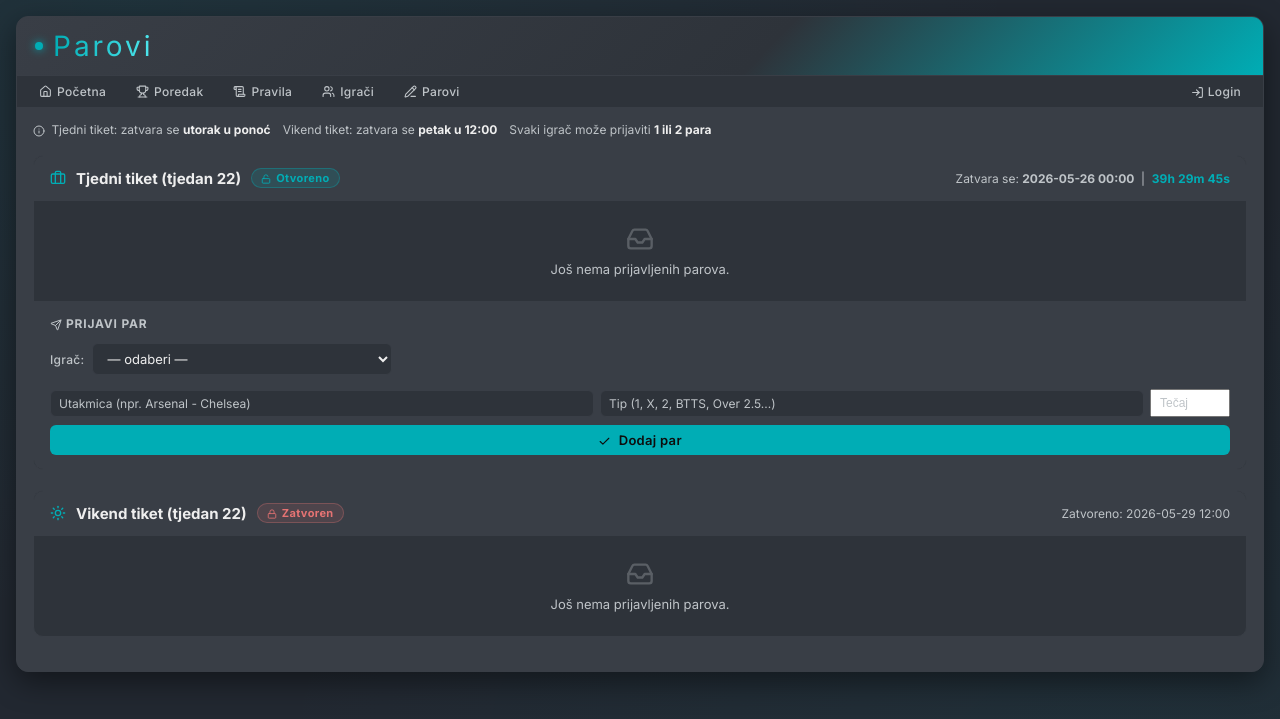
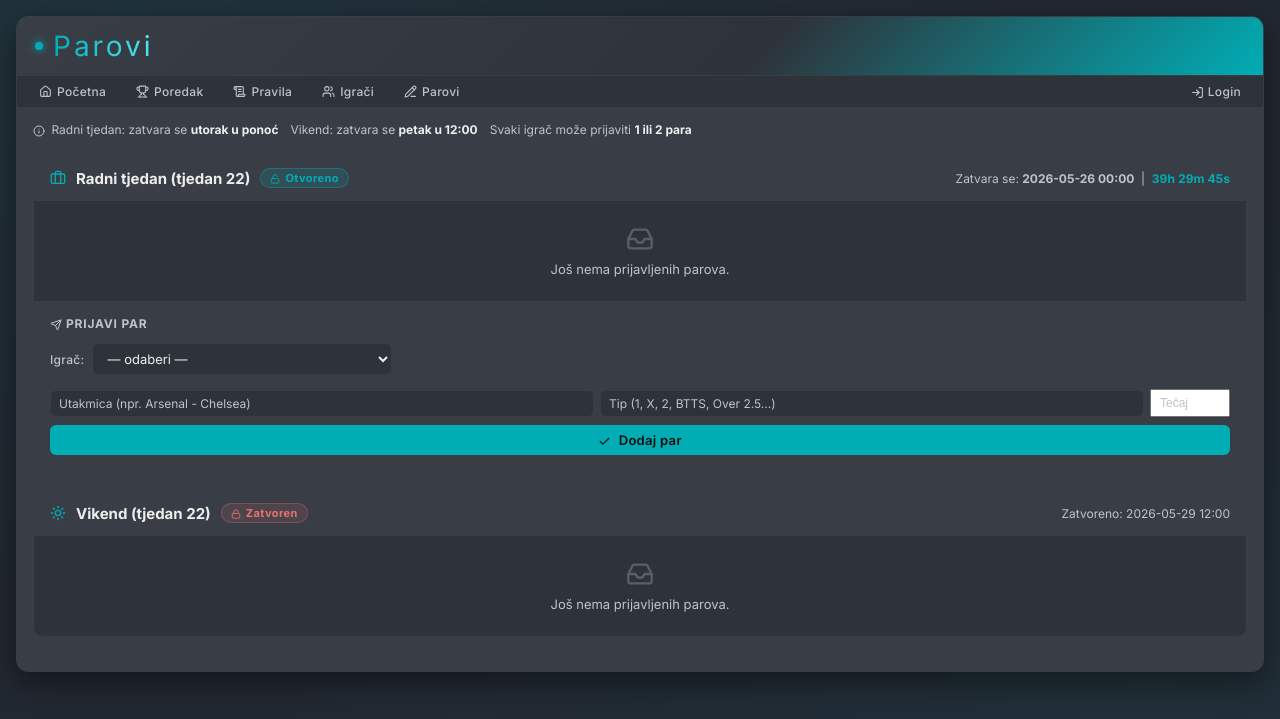
Before and after one commit to FabianBenc/Klada, a Flask app: page /picks in a window 1280 px wide. Shown: the top 719 px of the page. Run offline with Flask 2, Linux system fonts and the light colour scheme; data comes from the database, SQL or seed files in the repository; data that the repository does not hold is empty.

Commit message:
localisation

```diff
--- a/app.py
+++ b/app.py
@@ -1275,13 +1275,13 @@ def get_current_slot_info():
         {"slot_type": "weekday", "week_label": f"{base}-weekday",
          "opens_at": weekday_opens.strftime("%Y-%m-%d %H:%M"),
          "locks_at": weekday_locks.strftime("%Y-%m-%d %H:%M"),
-         "label": f"Tjedni tiket (tjedan {iso_week})",
+         "label": f"Radni tjedan (tjedan {iso_week})",
          "is_open": weekday_opens <= now < weekday_locks,
          "is_locked": now >= weekday_locks},
         {"slot_type": "weekend", "week_label": f"{base}-weekend",
          "opens_at": weekend_opens.strftime("%Y-%m-%d %H:%M"),
          "locks_at": weekend_locks.strftime("%Y-%m-%d %H:%M"),
-         "label": f"Vikend tiket (tjedan {iso_week})",
+         "label": f"Vikend (tjedan {iso_week})",
          "is_open": weekend_opens <= now < weekend_locks,
          "is_locked": now >= weekend_locks},
     ]
--- a/templates/picks.html
+++ b/templates/picks.html
@@ -252,10 +252,10 @@
         <!-- ── Info bar ─────────────────────────────────────────────────── -->
         <div style="display:flex; flex-wrap:wrap; gap:12px; margin-bottom:18px; font-size:12px; color:var(--text-muted);">
             <span><i data-lucide="info" style="width:12px;height:12px;vertical-align:middle;margin-right:3px;"></i>
-                Tjedni tiket: zatvara se <strong style="color:var(--text);">utorak u ponoć</strong>
+                Radni tjedan: zatvara se <strong style="color:var(--text);">utorak u ponoć</strong>
             </span>
             <span>
-                Vikend tiket: zatvara se <strong style="color:var(--text);">petak u 12:00</strong>
+                Vikend: zatvara se <strong style="color:var(--text);">petak u 12:00</strong>
             </span>
             <span>
                 Svaki igrač može prijaviti <strong style="color:var(--text);">1 ili 2 para</strong>
@@ -400,7 +400,10 @@
             <div class="history-header" onclick="toggleHistory(this)">
                 <i data-lucide="{% if hs.slot_type == 'weekday' %}briefcase{% else %}sun{% endif %}"
                    style="width:13px;height:13px;color:var(--text-muted);flex-shrink:0;"></i>
-                <span style="font-weight:600; font-size:13px; color:var(--text);">{{ hs.week_label }}</span>
+                <span style="font-weight:600; font-size:13px; color:var(--text);">
+                    {% if hs.slot_type == 'weekday' %}Radni tjedan{% else %}Vikend{% endif %}
+                    <span style="font-weight:400; color:var(--text-muted);">· {{ hs.week_label.split('-W')[1].split('-')[0] }}. tjedan</span>
+                </span>
                 <span style="font-size:11px; color:var(--text-muted); margin-left:6px;">zatvoren {{ hs.locks_at }}</span>
                 <span style="margin-left:auto; font-size:11px; color:var(--text-muted);">
                     {{ hs.player_count }} igrač{% if hs.player_count != 1 %}a{% endif %} · {{ hs.pick_count }} par{% if hs.pick_count != 1 %}ova{% endif %}
```
